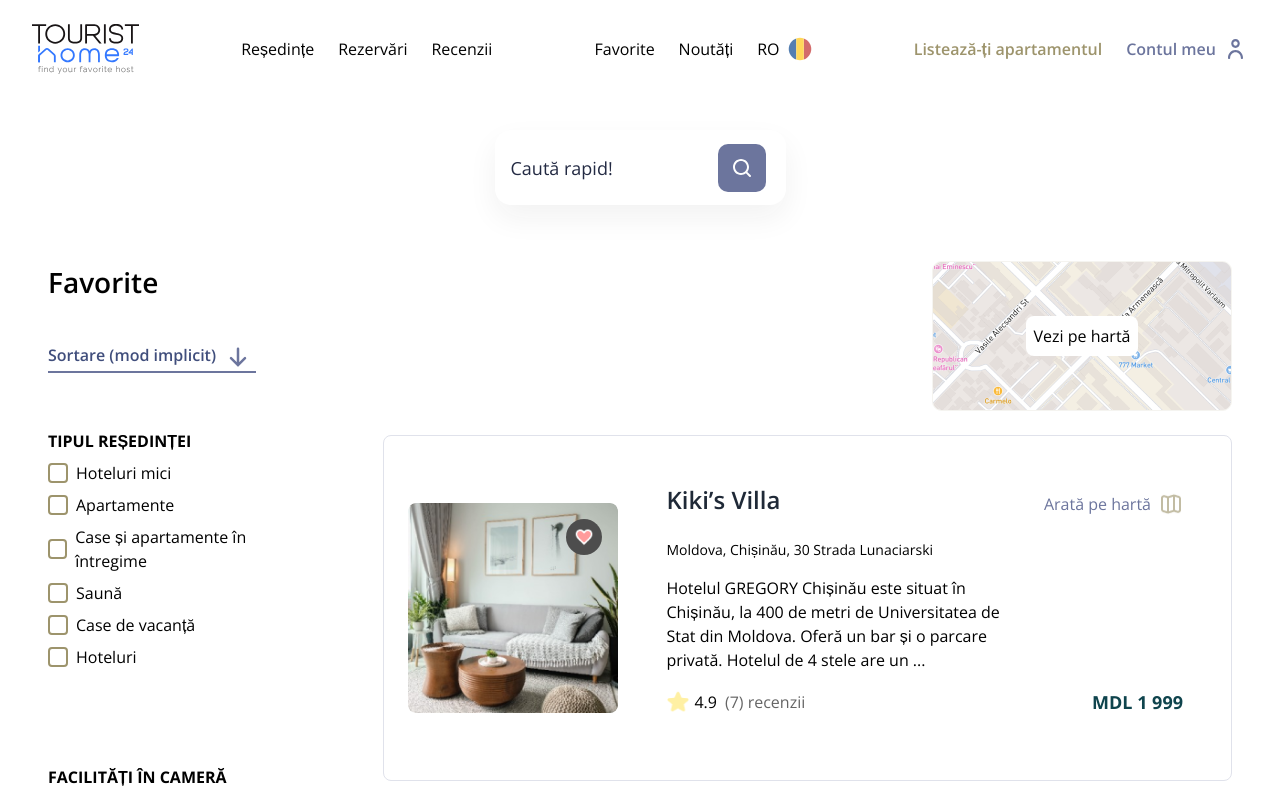
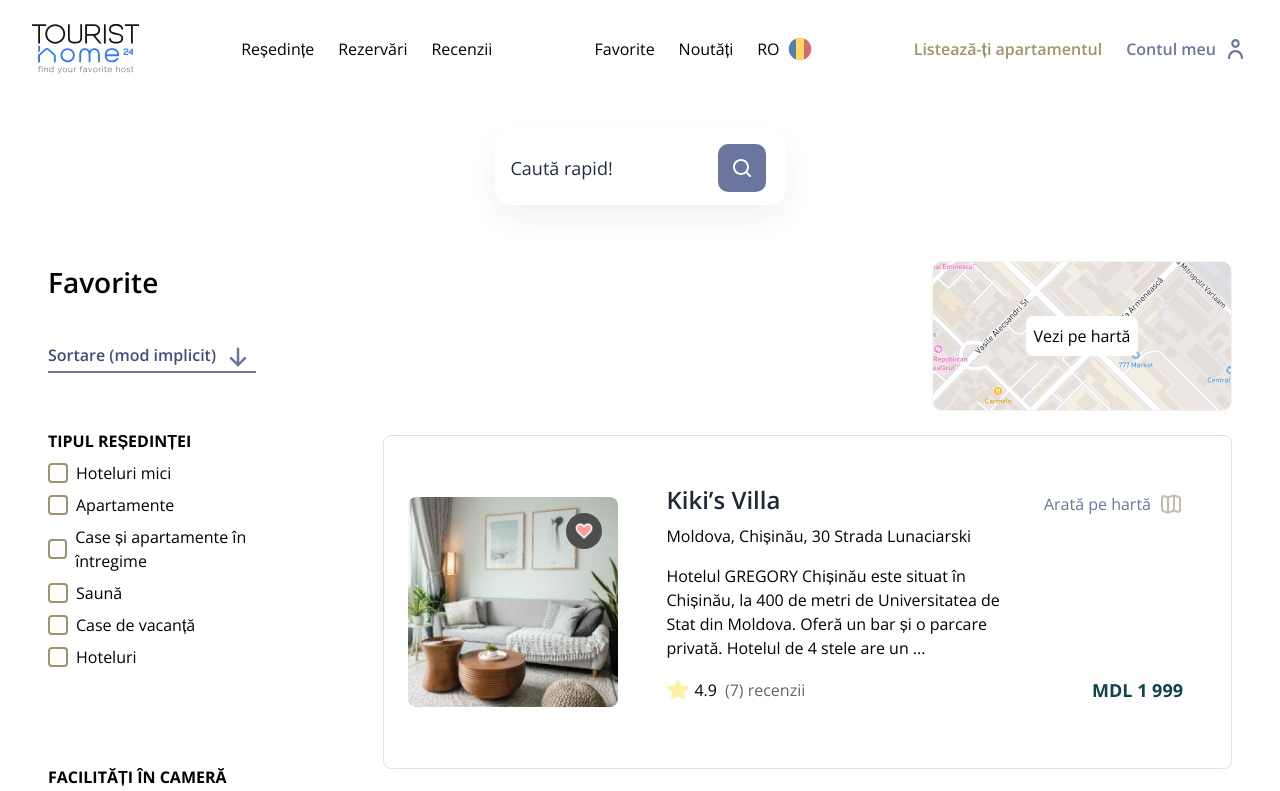
Before and after one commit to Panter530xd/tourist-task, a Next.js app in the folder tourist/: page / in a window 1280 px wide. Shown: the top 791 px of the page. Built offline with nearby package versions, Linux system fonts and the light colour scheme.

Commit message:
some css on card componetn

```diff
--- a/tourist/src/app/components/card-component.tsx
+++ b/tourist/src/app/components/card-component.tsx
@@ -52,7 +52,7 @@
         </div>
 
         <div className="p-6">
-          <div className="flex justify-between items-center mb-4">
+          <div className="flex justify-between items-center">
             <Link
               className="text-2xl font-semibold text-gray-800 mb-2"
               href={"/"}
@@ -64,7 +64,7 @@
               <Image src={ShowOnTheMap} alt="Map Icon" className="w-6 h-6" />
             </Link>
           </div>
-          <p className="text-sm mb-4">{location}</p>
+          <p className="mb-4">{location}</p>
           <p className="mb-4 w-2/3">{description}</p>
           <div className="flex items-center mb-4 gap-2">
             <div className="flex gap-1">
```
